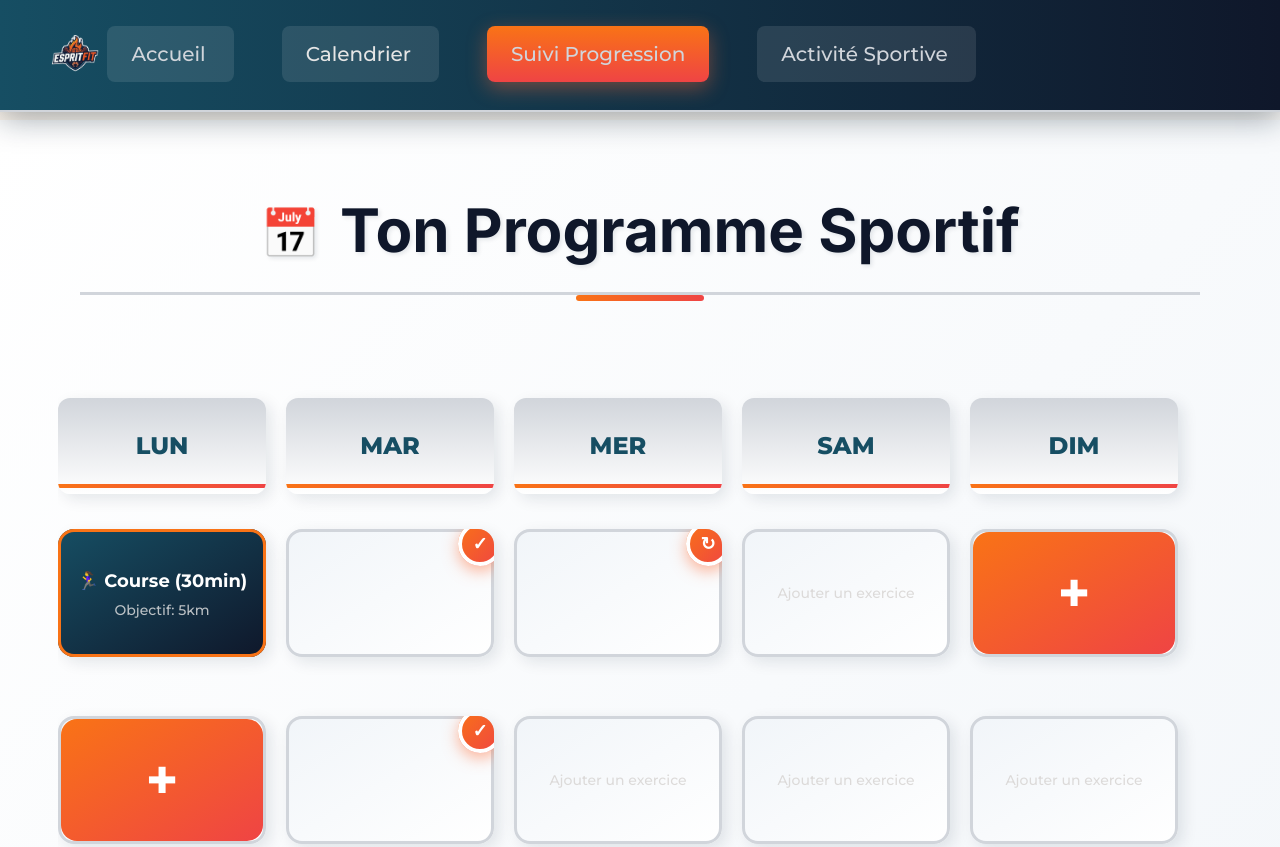
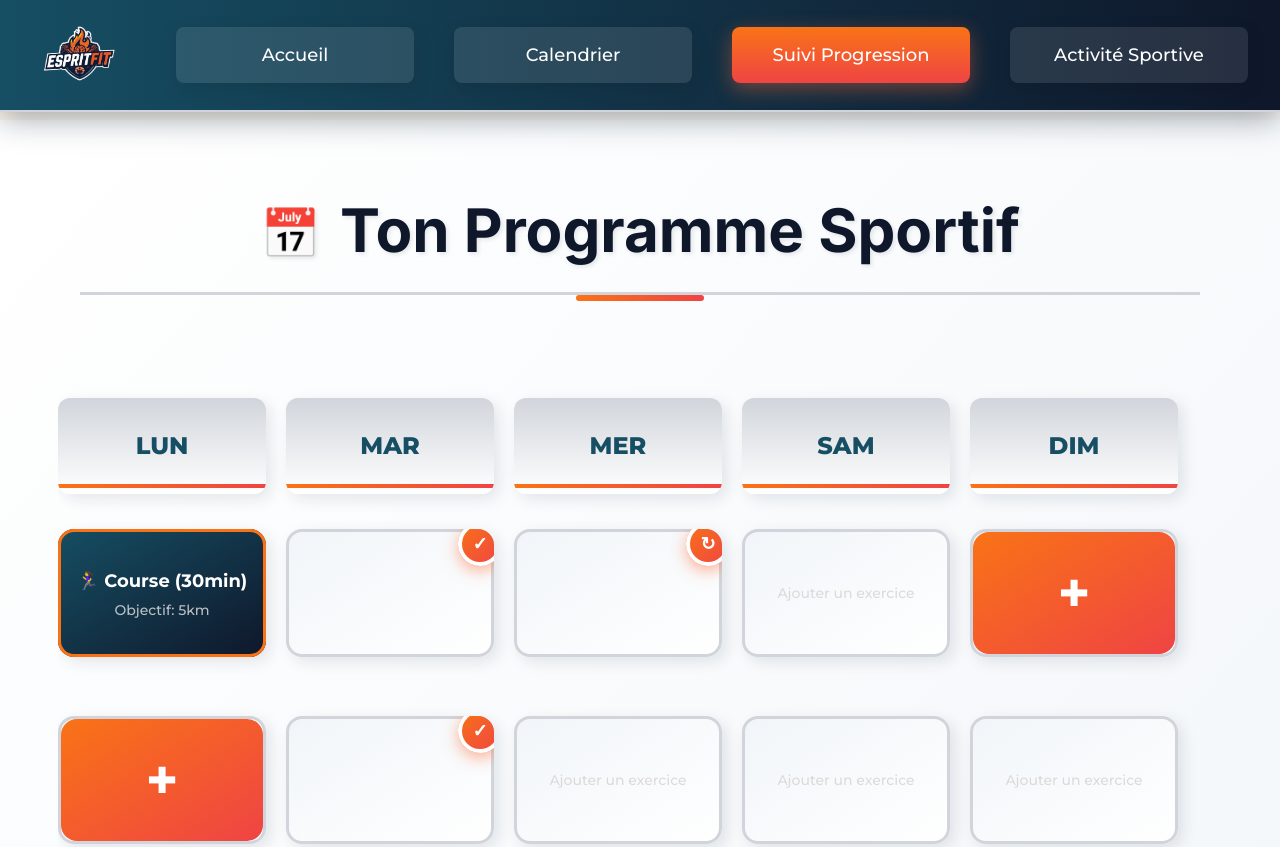
Before and after one commit to mostfa-charfedin/integrationweb, a website: page pages/programme.html in a window 1280 px wide. Shown: the top 847 px of the page. Drawn offline with nearby package versions, Linux system fonts and the light colour scheme.

Commit message:
qlq ameliorations

```diff
--- a/pages/programme.html
+++ b/pages/programme.html
@@ -239,20 +239,21 @@
                 </div>
 
                                <!-- Navbar -->
-                <div class="w-full h-28 pl-11 pr-32 pb-0.5 left-0 top-0 absolute bg-gradient-to-r from-cyan-900 to-slate-900 shadow-[0px_6px_30px_0px_rgba(10,31,47,0.40)] border-b-2 border-gray-300 inline-flex justify-start items-center">
-                    <a href="#" class="flex items-center justify-center w-16 h-16 transition-transform duration-200 hover:scale-110">
-                        <img class="w-full h-full object-contain" src="../src/assets/img/logo.png" alt="EspritFit Logo" />
+                <div class="w-full h-28 left-0 top-0 absolute bg-gradient-to-r from-cyan-900 to-slate-900 shadow-[0px_6px_30px_0px_rgba(10,31,47,0.40)] border-b-2 border-gray-300 flex items-center">
+                    <div class="w-full max-w-7xl mx-auto px-8 flex items-center">
+                        <a href="#" class="flex items-center justify-center w-24 h-24 transition-transform duration-200 hover:scale-105 mr-12">
+                            <img class="h-full w-auto object-contain" src="../src/assets/img/logo.png" alt="EspritFit Logo" />
                         </a>
-                    <div class="w-[1053px] flex justify-start items-center gap-12">
-                        <a href="profil.html" class="pl-6 pr-7 py-3.5 bg-white/10 rounded-lg inline-flex flex-col justify-start items-start hover:bg-white/20 transition-colors">
-                            <div class="justify-center text-gray-300 text-xl font-medium font-montserrat">Accueil</div>
+                        <div class="flex-1 flex items-center justify-between h-full gap-10">
+                            <a href="profil.html" class="h-14 flex-1 flex items-center justify-center bg-white/10 rounded-lg shadow-[0px_6px_20px_0px_rgba(0,0,0,0.10)] hover:opacity-90 transition-all">
+                                <span class="text-white text-lg font-medium font-montserrat">Accueil</span>
                             </a>
-                        <a href="calendrier.html" class="pl-6 pr-7 py-3.5 bg-white/10 rounded-lg inline-flex flex-col justify-start items-start hover:bg-white/20 transition-colors">
-                            <div class="justify-center text-neutral-200 text-xl font-medium font-montserrat">Calendrier</div>
+                            <a href="calendrier.html" class="h-14 flex-1 flex items-center justify-center bg-white/10 rounded-lg shadow-[0px_6px_20px_0px_rgba(0,0,0,0.10)] hover:opacity-90 transition-all">
+                                <span class="text-white text-lg font-medium font-montserrat">Calendrier</span>
                             </a>
-                        <div class="relative group">
-                            <div class="px-6 py-3.5 bg-gradient-to-b from-orange-500 to-red-500 rounded-lg shadow-[0px_6px_20px_0px_rgba(255,107,53,0.40)] inline-flex flex-col justify-start items-start cursor-pointer">
-                                <div class="justify-center text-gray-300 text-xl font-medium font-montserrat">Suivi Progression</div>
+                            <div class="relative group h-14 flex-1">
+                                <div class="h-full flex items-center justify-center px-6 bg-gradient-to-b from-orange-500 to-red-500 rounded-lg shadow-[0px_6px_20px_0px_rgba(255,107,53,0.40)] cursor-pointer hover:opacity-90 transition-all">
+                                    <span class="text-white text-lg font-medium font-montserrat">Suivi Progression</span>
                                 </div>
                                 <div class="absolute top-full left-0 mt-2 w-64 bg-white rounded-lg shadow-lg border border-gray-200 opacity-0 invisible group-hover:opacity-100 group-hover:visible transition-all duration-200 z-50">
                                     <div class="py-2">
@@ -262,7 +263,7 @@
                                         <a href="objectifs.html" class="block px-4 py-2 text-gray-700 hover:bg-gray-100 transition-colors">
                                             <div class="font-medium">Objectifs</div>
                                         </a>
-                                    <a href="programme.html" class="block px-4 py-2 text-gray-700 hover:bg-gray-100 transition-colors bg-gray-100">
+                                        <a href="programme.html" class="block px-4 py-2 text-gray-700 hover:bg-gray-100 transition-colors">
                                             <div class="font-medium">Programme Sportif</div>
                                         </a>
                                         <a href="workspace.html" class="block px-4 py-2 text-gray-700 hover:bg-gray-100 transition-colors">
@@ -271,12 +272,15 @@
                                     </div>
                                 </div>
                             </div>
-                        <a href="activites.html" class="pl-6 pr-7 py-3.5 bg-white/10 rounded-lg inline-flex flex-col justify-start items-start hover:bg-white/20 transition-colors">
-                            <div class="justify-center text-gray-300 text-xl font-medium font-montserrat">Activité Sportive</div>
+                            <a href="activites.html" class="h-14 flex-1 flex items-center justify-center bg-white/10 rounded-lg shadow-[0px_6px_20px_0px_rgba(0,0,0,0.10)] hover:opacity-90 transition-all">
+                                <span class="text-white text-lg font-medium font-montserrat">Activité Sportive</span>
                             </a>
                         </div>
                     </div>
-
+                </div>
+            </div>
+        </div>
+    </div>
                 <!-- Footer -->
                 <div class="w-full h-40 px-20 pt-4 left-0 top-[1530px] absolute bg-[#1A3B5A] border-t border-gray-300 inline-flex justify-between items-start">
                     <div class="flex-1 inline-flex flex-col justify-start items-start gap-[5px]">
```
Also changed, not shown: pages/objectifs.html (+16 -14 lines), pages/profil.html (+15 -15 lines), pages/workspace.html (+18 -13 lines). Lines whose indentation alone changed are shown as unchanged.
